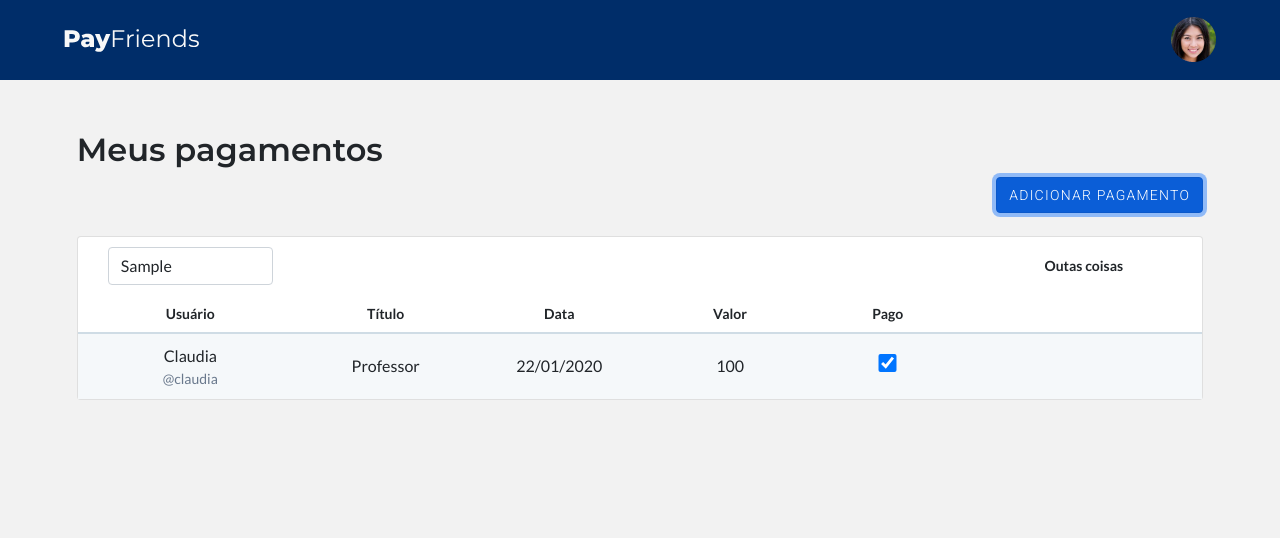
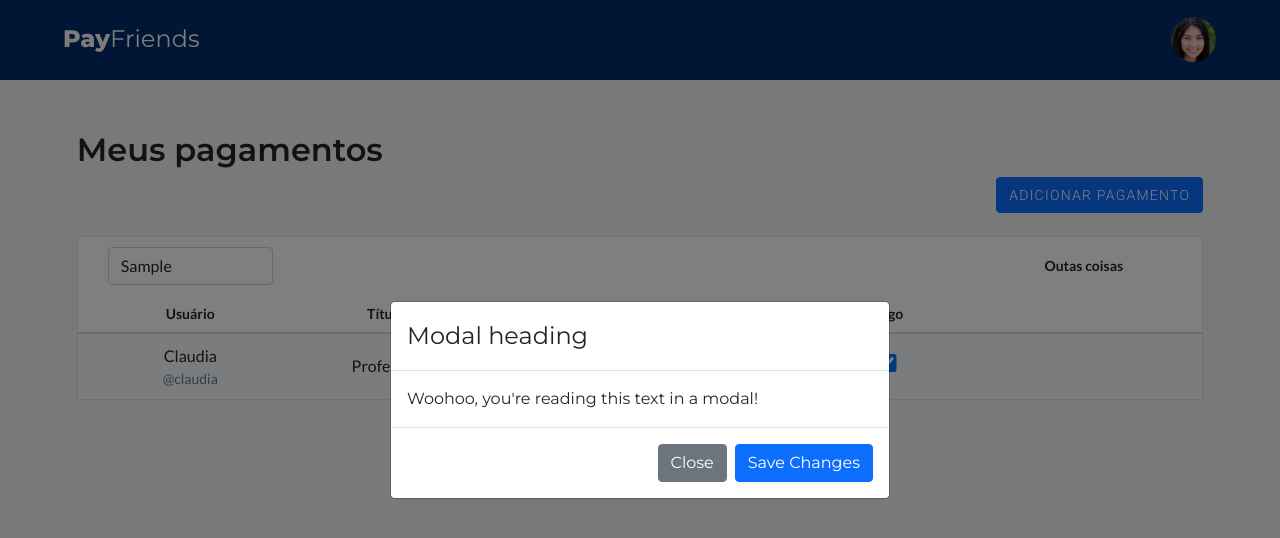
Before and after one commit to freitasdfb/picpay-front-test, a React (Create React App) app: page /pagamentos in a window 1280 px wide. Both pictures are taken after typing "Sample" into the empty fields and a click on the button "ADICIONAR PAGAMENTO". Shown: the top 538 px of the page. Built offline with nearby package versions, Linux system fonts and the light colour scheme.

Commit message:
:construction: Estrutura modal adicionar

```diff
--- a/src/components/modal-adicionar-pagamento/index.js
+++ b/src/components/modal-adicionar-pagamento/index.js
@@ -0,0 +1,34 @@
+import { useState, useEffect } from 'react';
+import { Modal, Button } from 'react-bootstrap'
+
+
+function ModalAddPag(props) {
+
+  const [closeModal, setCloseModal] = useState(props.show);
+
+  useEffect(() => {
+    setCloseModal(props.show)
+  },[props.show])
+
+  return (
+
+    // <Modal show={props.show} onHide={props.handleClose}>
+    <Modal show={closeModal} centered >
+      <Modal.Header>
+        <Modal.Title>Modal heading</Modal.Title>
+      </Modal.Header>
+      <Modal.Body>Woohoo, you're reading this text in a modal!</Modal.Body>
+      <Modal.Footer>
+        <Button variant="secondary" onClick={() => { setCloseModal(false); props.handleClose()}}>
+          Close
+        </Button>
+        <Button variant="primary" onClick={() => {setCloseModal(false); props.handleClose()}}>
+          Save Changes
+        </Button>
+      </Modal.Footer>
+    </Modal>
+
+  )
+}
+
+export default ModalAddPag;
--- a/src/components/navbar/index.js
+++ b/src/components/navbar/index.js
@@ -2,13 +2,16 @@ import React from 'react';
 import { WrapperNavbar } from './styles'
 import logo from '../../images/payfriendslogowhite.svg'
 import avatar from '../../images/avatar.png'
+import { Link } from 'react-router-dom';
 
 function Navbar() {
 
   return (
     <WrapperNavbar>
       <div>
-        <img style={{cursor: 'pointer'}} src={logo} alt='pay friends logo' href="/"/>
+        <Link to="/">
+          <img style={{ cursor: 'pointer' }} src={logo} alt='pay friends logo'/>
+        </Link>
       </div>
       <div>
         <img src={avatar} alt='pay friends logo' />
--- a/src/components/table/index.js
+++ b/src/components/table/index.js
@@ -32,7 +32,7 @@ function TablePic(props) {
         <tbody>
           {
             props.userObj.map(user => (
-              <tr>
+              <tr key={user.id}>
                 <td>
                   <div>
                     {user.name}
@@ -45,7 +45,7 @@ function TablePic(props) {
                 <td>{user.date}</td>
                 <td>{user.value}</td>
                 <td>
-                  <input style={{ height: '18px', width: '100%'}} type="checkbox" checked={user.paid} readable />
+                  <input style={{ height: '18px', width: '100%'}} type="checkbox" checked={user.paid} onChange={e => {}} />
                 </td>
                 <td></td>
               </tr>
--- a/src/pages/Pagamentos/index.js
+++ b/src/pages/Pagamentos/index.js
@@ -2,7 +2,8 @@ import React from 'react';
 import Navbar from '../../components/navbar'
 import { ContainerPag, WrapperContent, PicButton } from './styles'
 import TablePic from '../../components/table'
-import { useState } from 'react';
+import ModalAddPag from '../../components/modal-adicionar-pagamento'
+import { useState, useEffect } from 'react';
 
 
 
@@ -18,21 +19,31 @@ function Pagamentos() {
     "paid": true
   }]);
 
+  const [modalOpen, setModalOpen] = useState(false);
+
   function handleAddUserObj(user) {
     setUserObj({ ...userObj, user })
   }
 
+  useEffect(() => {
+    console.log('modalOpen', modalOpen)
+  }, [modalOpen])
+
+
   return (
+    <>
+      <ModalAddPag show={modalOpen} handleClose={() => setModalOpen(false)}/>
       <ContainerPag>
         <Navbar />
         <WrapperContent>
           <h2>Meus pagamentos</h2>
           <div style={{ width: '100%', display: 'flex', justifyContent: 'flex-end' }}>
-          <PicButton variant="primary">Adicionar Pagamento</PicButton>
+            <PicButton onClick={() => setModalOpen(true)} variant="primary">Adicionar Pagamento</PicButton>
           </div>
           <TablePic userObj={userObj} />
         </ WrapperContent>
       </ ContainerPag>
+    </>
   );
 }
 
```
Lines whose indentation alone changed are shown as unchanged.
